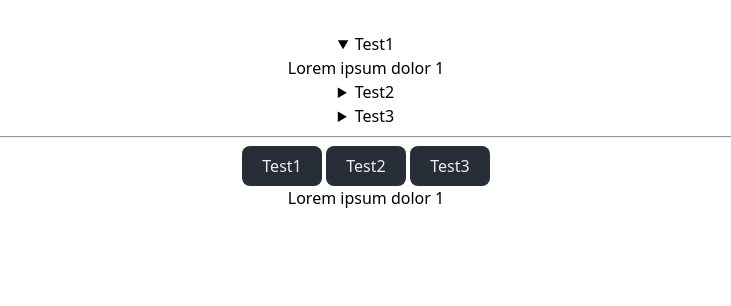
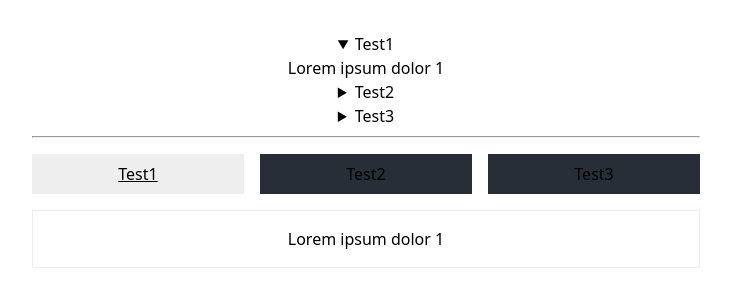
Before and after one commit to maurer2/tabacco, a website built with Vite: page index.html in a window 1280 px wide. Shown: the whole page, without its empty margins (274-1005 px from the left). Built offline with nearby package versions, Linux system fonts and the light colour scheme.

Commit message:
Added basic Tab styles

```diff
--- a/src/AccordionTabs.ts
+++ b/src/AccordionTabs.ts
@@ -43,14 +43,18 @@ export class AccordionTabs {
       };
     });
 
-    const markupTabs = `
-      <div role="tablist">
-        ${tabsAndPanels.map(({ tab }) => tab).join('')}
+    const markup = `
+      <div class="tabs">
+        <div class="tablist" role="tablist" >
+          ${tabsAndPanels.map(({ tab }) => tab).join('')}
+        </div>
+        <div class="tabpanels">
+          ${tabsAndPanels.map(({ panel }) => panel).join('')}
+        </div>
       </div>
     `;
-    const markupPanels = tabsAndPanels.map(({ panel }) => panel).join('');
 
-    return [markupTabs, markupPanels].join('');
+    return markup;
   }
 
   render(): void {
--- a/src/style.css
+++ b/src/style.css
@@ -7,6 +7,10 @@
     color-scheme: light dark;
     font-family: system-ui, sans-serif;
     line-height: 1.5;
+
+    --color-text: oklch(95% 0 0);
+    --color-surface: oklch(30% 0.02 260);
+    --color-accent: oklch(65% 0.2 260);
   }
 
   body {
@@ -15,31 +19,52 @@
   }
 
   main {
+    inline-size: min(100%, 80ch);
     padding-block: 2rem;
     padding-inline: 2rem;
+    margin-inline: auto;
     text-align: center;
   }
 }
 
 @layer components {
   button {
-    background-color: oklch(30% 0.02 260);
-    border: 1px solid transparent;
-    border-radius: 0.5rem;
-    color: oklch(95% 0 0);
-    cursor: pointer;
-    font-size: 1rem;
     padding-block: 0.6rem;
     padding-inline: 1.2rem;
-    transition: border-color 0.2s;
+    font-size: 1rem;
+    background-color: var(--color-surface);
+    color: contrast-color(var(--color-surface));
+    border: 1px solid transparent;
+    cursor: pointer;
 
-    &:hover {
-      border-color: oklch(65% 0.2 260);
+    &[aria-selected='true'] {
+      background-color: var(--color-text);
+      color: contrast-color(var(--color-text));
+      text-decoration: underline;
+    }
+
+    &:is(:hover, :focus-visible) {
+      background-color: var(--color-accent);
+      color: contrast-color(var(--color-accent));
     }
 
     &:focus-visible {
-      outline: 2px solid oklch(65% 0.2 260);
+      outline: 2px solid var(--color-accent);
       outline-offset: 2px;
     }
   }
+
+  .tabs {
+    & > .tablist {
+      display: grid;
+      margin-block: 1rem;
+      grid-template-columns: repeat(auto-fit, minmax(150px, 1fr));
+      gap: 1rem;
+    }
+
+    & > .tabpanels {
+      padding: 1rem;
+      border: 1px solid var(--color-text);
+    }
+  }
 }
```
